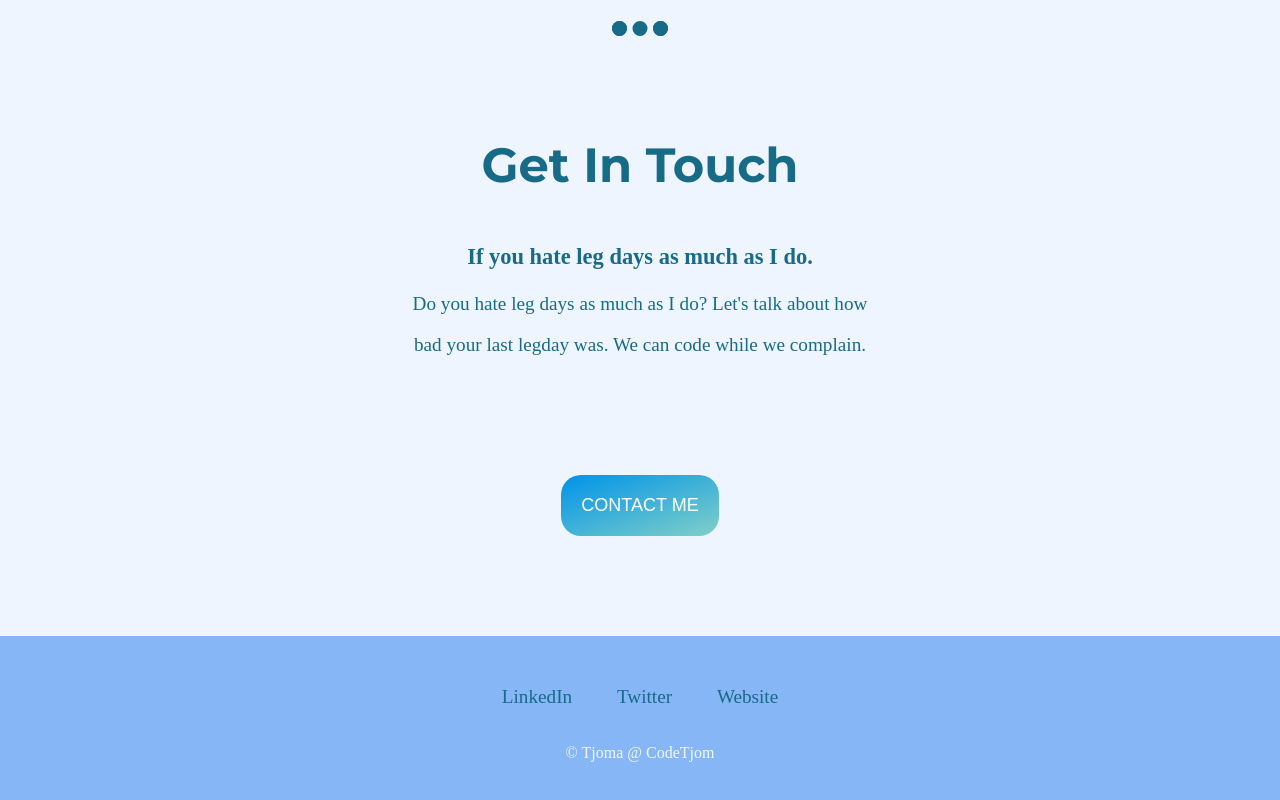
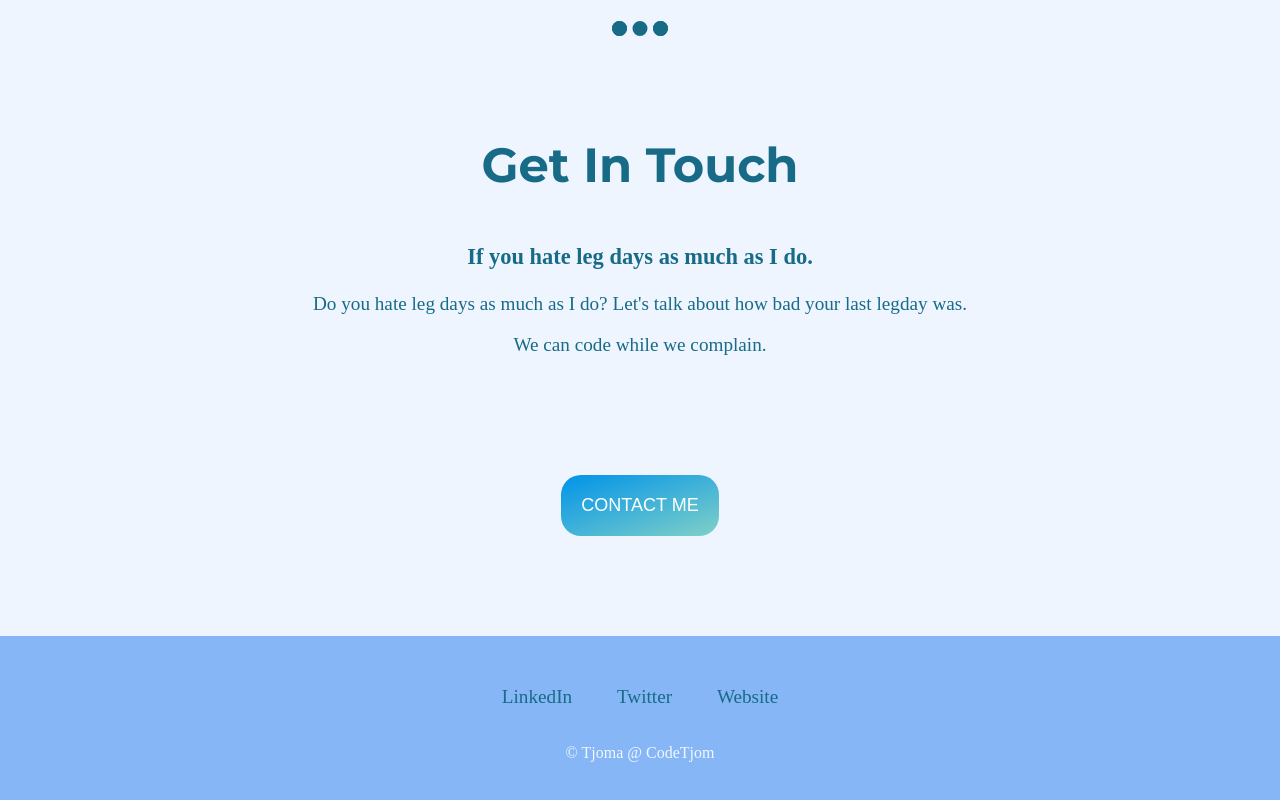
Before and after one commit to CodeTjom/CodeTjom.github.io, a plain HTML site: page index.html in a window 1280 px wide. Shown: the part 2523-3323 px from the top of the page. Drawn offline with Linux system fonts and the light colour scheme; a web font is replaced by a local one.

Commit message:
Update index.html

```diff
--- a/index.html
+++ b/index.html
@@ -55,8 +55,8 @@
         <div class="contact-me">
             <h2>Get In Touch</h2>
             <h3>If you hate leg days as much as I do.</h3>
-            <p>Do you hate leg days as much as I do? Let's talk about how </p>
-            <p>bad your last legday was. We can code while we complain.</p>
+            <p>Do you hate leg days as much as I do? Let's talk about how bad your last legday was. </p>
+            <p>We can code while we complain.</p>
             <a href="mailto:ilove@gym.com"><button>CONTACT ME</button></a>
         </div>
         <div class="bottom-container">
```
